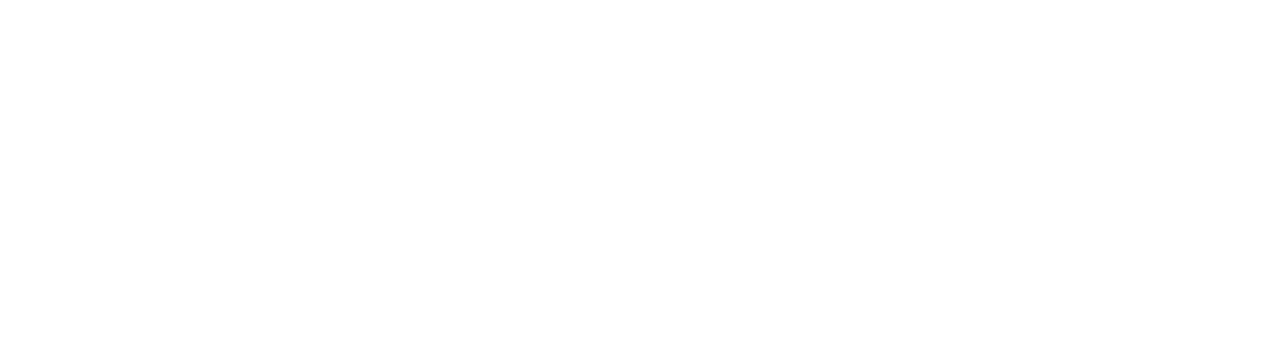
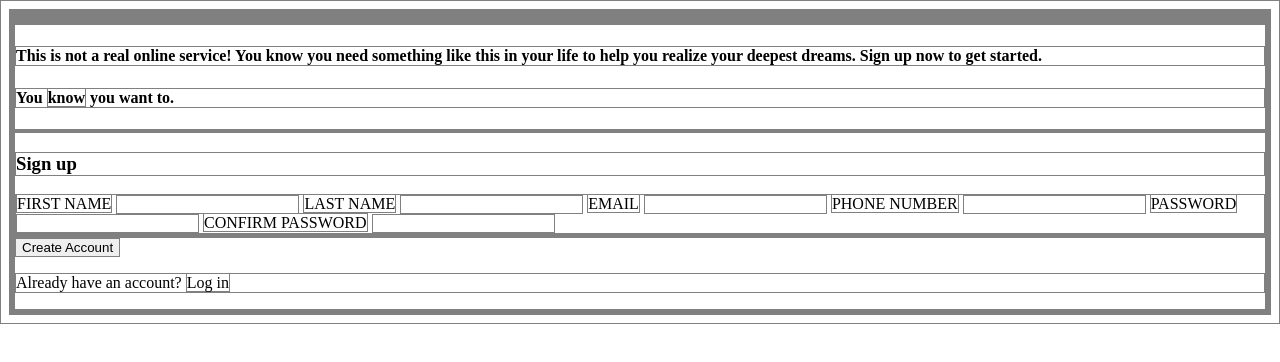
Before and after one commit to majjeed/odin-sign-up-form, a plain HTML site: page index.html in a window 1280 px wide. Drawn offline with Linux system fonts and the light colour scheme.

Commit message:
make basic html structure and content

```diff
--- a/index.html
+++ b/index.html
@@ -1,5 +1,6 @@
 <!DOCTYPE html>
 <html lang="en">
+
 <head>
     <meta charset="UTF-8">
     <meta name="viewport" content="width=device-width, initial-scale=1.0">
@@ -7,7 +8,62 @@
     <link href="./styles.css" rel="stylesheet">
     <script src="./script.js" defer></script>
 </head>
+
 <body>
+    <div class="mainContainer">
+        <div class="subContainer">
+            <div class="leftContainer">
+                <div class="banner">
+                    <div class="logo">
 
+                    </div>
+                    <div class="title">
+
+                    </div>
+                </div>
+                <div class="photoAuthor"></div>
+            </div>
+            <div class="rightContainer">
+                <div class="formHeader">
+                    <div class="formHeaderContent">
+                        <h4>
+                            This is not a real online service! You know you need something like this in your life to
+                            help
+                            you realize your deepest dreams. Sign up now to get started.
+                        </h4>
+                        <h4>
+                            You <span>know</span> you want to.</h4>
+                        </h4>
+                    </div>
+                </div>
+                <div class="formMain">
+                    <div class="formMainContent">
+                        <h3>Sign up</h3>
+                        <form action="" method="post" id="form1">
+                            <label for="firstName">FIRST NAME</label>
+                            <input type="text" id="firstName" name="firstName">
+                            <label for="lastName">LAST NAME</label>
+                            <input type="text" id="lastName" name="lastName">
+                            <label for="email">EMAIL</label>
+                            <input type="email" id="email" name="email">
+                            <label for="phoneNumber">PHONE NUMBER</label>
+                            <input type="tel" id="phoneNumber" name="phoneNumber">
+                            <label for="password">PASSWORD</label>
+                            <input type="password" id="password" name="password" required>
+                            <label for="confirmPassword">CONFIRM PASSWORD</label>
+                            <input type="password" id="confirmPassword" name="confirmPassword" required>
+                        </form>
+                    </div>
+                </div>
+                <div class="formFooter">
+                    <div class="formFooterContent">
+                        <button type="submit" form="form1">Create Account</button>
+                        <p>Already have an account? <a>Log in</a></p>
+                    </div>
+                </div>
+            </div>
+        </div>
+    </div>
 </body>
+
 </html>
--- a/styles.css
+++ b/styles.css
@@ -6,3 +6,8 @@
     font-style: normal;
 
 }
+
+*, *::before, *::after {
+    box-sizing: border-box;
+    border: 0.5px solid grey;
+}
```
